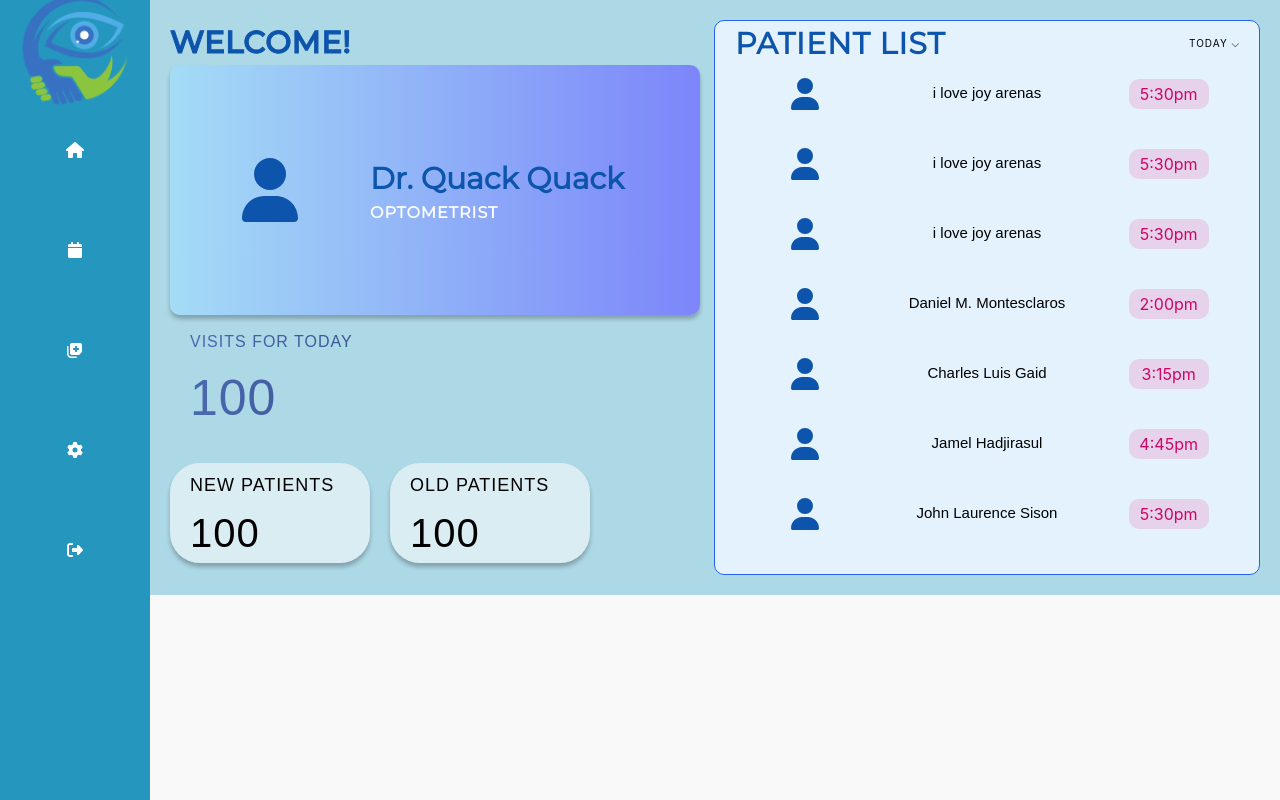
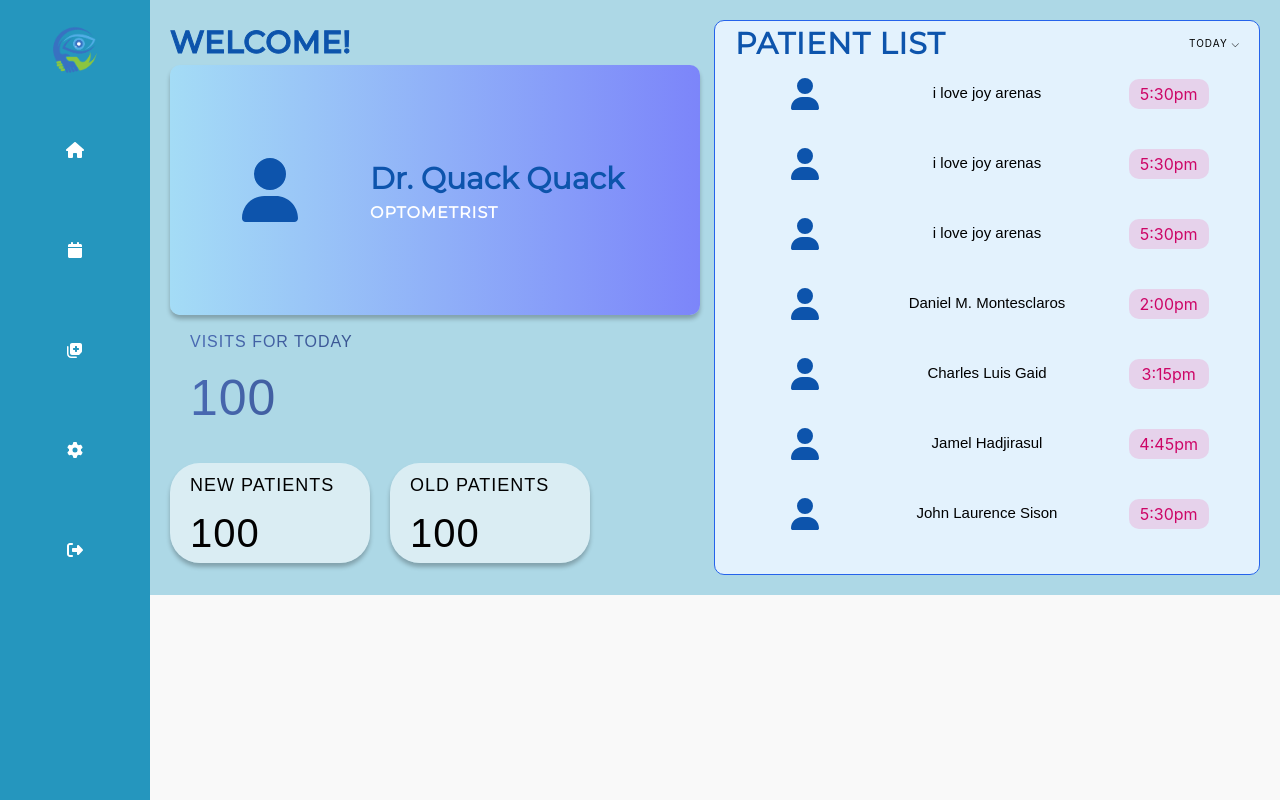
Before and after one commit to SeesonLau/danledan, a Next.js app: page /clinic-homepage in a window 1280 px wide. Built offline with nearby package versions, Linux system fonts and the light colour scheme.

Commit message:
-Clinic Page
-Added Clinic Page
-Added Sidebar (no routing yet)

```diff
--- a/src/pages/clinic-homepage.jsx
+++ b/src/pages/clinic-homepage.jsx
@@ -5,7 +5,7 @@ import "@fontsource/montserrat";
 import dynamic from 'next/dynamic';  // Import dynamic from Next.js
 import { FontAwesomeIcon } from "@fortawesome/react-fontawesome";
 import { faUser, faHouse, faCalendar, faNotesMedical, faGear, faRightFromBracket } from "@fortawesome/free-solid-svg-icons";
-
+import ClinicSidebar from './clinicsidebar.jsx'; // Adjust the path if needed
 
 {/*OVERFLOWING PURPOSES DO YOUR BACKEND HERE BROSKI*/}
 const patientNotifications = [
@@ -43,7 +43,7 @@ const ClinicHome = () => {
       };
       // Delay speaking slightly to ensure speech synthesis is ready
       setTimeout(() => {
-        speak("Welcome to the clinic Doctor");
+        speak("Welcome to the clinic Doctor Julian Semblante");
       }, 500);
       hasSpoken.current = true; // Mark it as spoken
     }
@@ -51,37 +51,7 @@ const ClinicHome = () => {
 
   return (
     <div className={styles.cliniccontainer}>
-      <aside className={styles.clinicsidebar}>
-        <ul>
-          <div className={styles.cliniclogodiv1}> <img src="/landing-page-iamge/opto2.png" alt="Clinic Logo" /></div>
-          <div className={styles.cliniclogodiv}>
-             <div className={styles.clinicicondiv}>
-                <FontAwesomeIcon icon={faHouse} />
-             </div>
-          </div>
-          <div className={styles.cliniclogodiv}>
-            <div className={styles.clinicicondiv}>
-              <FontAwesomeIcon icon={faCalendar} />
-            </div>
-          </div>
-          <div className={styles.cliniclogodiv}>
-            <div className={styles.clinicicondiv}>
-              <FontAwesomeIcon icon={faNotesMedical}/>
-            </div>
-          </div>
-          <div className={styles.cliniclogodiv}>
-            <div className={styles.clinicicondiv}>
-              <FontAwesomeIcon icon={faGear}/>
-            </div>
-          </div>
-          <div className={styles.cliniclogodiv}>
-            <div className={styles.clinicicondiv}>
-              <FontAwesomeIcon icon={faRightFromBracket}/>
-            </div>
-          </div>
-        </ul>
-      </aside>
-
+      <ClinicSidebar />
       <main className={styles.maincontent}>
 
         {/* First div layer */}
--- /dev/null
+++ b/src/pages/clinicsidebar.jsx
@@ -0,0 +1,48 @@
+import { useState, useEffect } from 'react';
+import { useRef } from "react";
+import styles from '../styles/clinic-homepage/clinic-homepage.module.css';
+import "@fontsource/montserrat";
+import dynamic from 'next/dynamic';  // Import dynamic from Next.js
+import { FontAwesomeIcon } from "@fortawesome/react-fontawesome";
+import { faUser, faHouse, faCalendar, faNotesMedical, faGear, faRightFromBracket } from "@fortawesome/free-solid-svg-icons";
+
+function ClinicSidebar () {
+
+    return (
+    <div>
+        <aside className={styles.clinicsidebar}>
+            <ul>
+          <div className={styles.cliniclogodiv1}> <img src="/landing-page-iamge/opto2.png" alt="Clinic Logo" /></div>
+          <div className={styles.cliniclogodiv}>
+             <div className={styles.clinicicondiv}>
+                <FontAwesomeIcon icon={faHouse} />
+             </div>
+          </div>
+          <div className={styles.cliniclogodiv}>
+            <div className={styles.clinicicondiv}>
+              <FontAwesomeIcon icon={faCalendar} />
+            </div>
+          </div>
+          <div className={styles.cliniclogodiv}>
+            <div className={styles.clinicicondiv}>
+              <FontAwesomeIcon icon={faNotesMedical}/>
+            </div>
+          </div>
+          <div className={styles.cliniclogodiv}>
+            <div className={styles.clinicicondiv}>
+              <FontAwesomeIcon icon={faGear}/>
+            </div>
+          </div>
+          <div className={styles.cliniclogodiv}>
+            <div className={styles.clinicicondiv}>
+              <FontAwesomeIcon icon={faRightFromBracket}/>
+            </div>
+          </div>
+        </ul>
+      </aside>
+      </div>
+    );
+};
+
+
+export default ClinicSidebar;
--- a/src/pages/patient-homepage.jsx
+++ b/src/pages/patient-homepage.jsx
@@ -1,7 +1,7 @@
 const PatientHomePage = () => {
   return (
     <div className="flex flex-col items-center justify-center min-h-screen bg-gray-100 p-4">
-      <h1 className="text-3xl font-bold mb-4">My name is Glen Quagmire and I am Giggity</h1>
+      <h1 className="text-3xl font-bold mb-4 text-black">My name is Glen Quagmire and I am Giggity</h1>
       <div className="w-full max-w-4xl h-96 border-4 border-blue-500 shadow-lg rounded-lg overflow-hidden">
         <iframe
           className="w-full h-full"
--- a/src/styles/clinic-homepage/clinic-homepage.module.css
+++ b/src/styles/clinic-homepage/clinic-homepage.module.css
@@ -14,6 +14,7 @@
   }
 }
 
+/* BEGINNING OF THE SIDEBAR CSS */
 .clinicsidebar {
   width: 60px;
   height: 100vh;
@@ -66,6 +67,13 @@
   padding: 10%;
 }
 
+
+.cliniclogodiv1 img {
+  width: 50px;
+  height: auto;
+  transition: none;
+}
+
 @media (max-width: 768px) {
   .clinicsidebar {
     width: 100%; /* Full width on smaller screens */
@@ -76,6 +84,7 @@
     bottom: auto; /* Remove the default bottom value */
   }
 }
+/* END OF THE SIDEBAR CSS */
 
 .hellobar {
   font-family: 'Montserrat', sans-serif;
@@ -381,7 +390,6 @@
   padding-left: 20px;
 }
 
-
 .seconddiv {
   flex: 1;
   min-width: 400px; /* Prevents breaking */
@@ -482,7 +490,7 @@
 }
 /* END OF THE NOTIF WRAPPER*/
 
-.notifmessage{
+.notifmessage {
   scroll-snap-align: center;
   width: 100%;
   height: 55px;
@@ -490,10 +498,23 @@
   display: flex;
   justify-content: flex-start;
   align-items: center;
+  border-radius: 20px;
+  color: black; /* Default text color */
 }
 
 .notifmessage:last-child {
   margin-bottom: 0;
+}
+
+.notifmessage:hover {
+  background: linear-gradient(to right, rgb(164, 220, 246), rgb(124, 133, 250));
+  transition: background 0.3s ease-in;
+  color: white; /* Change text color */
+}
+
+/* Ensure all child elements also turn white */
+.notifmessage:hover * {
+  color: white;
 }
 
 .patientnotifpicdiv {
```
